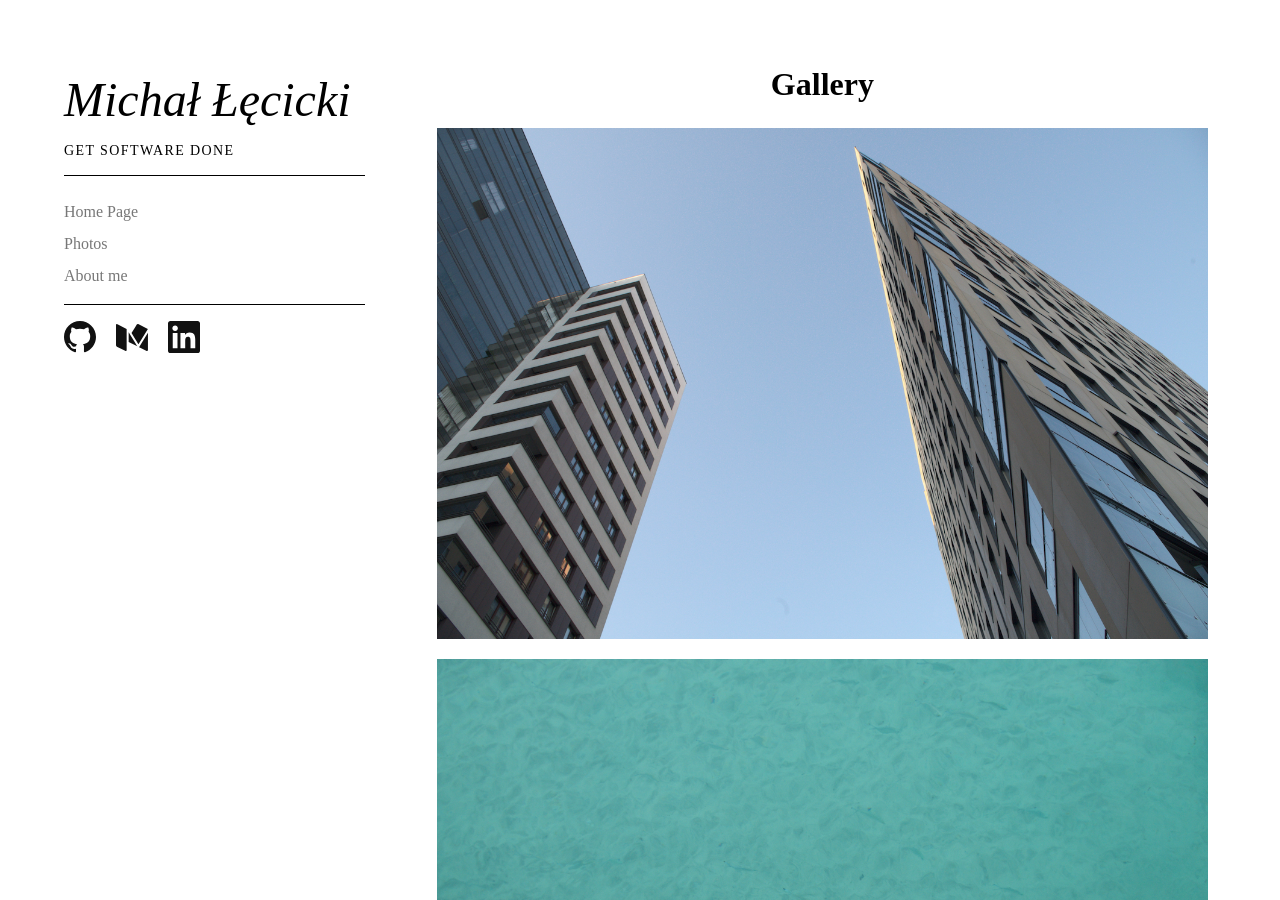
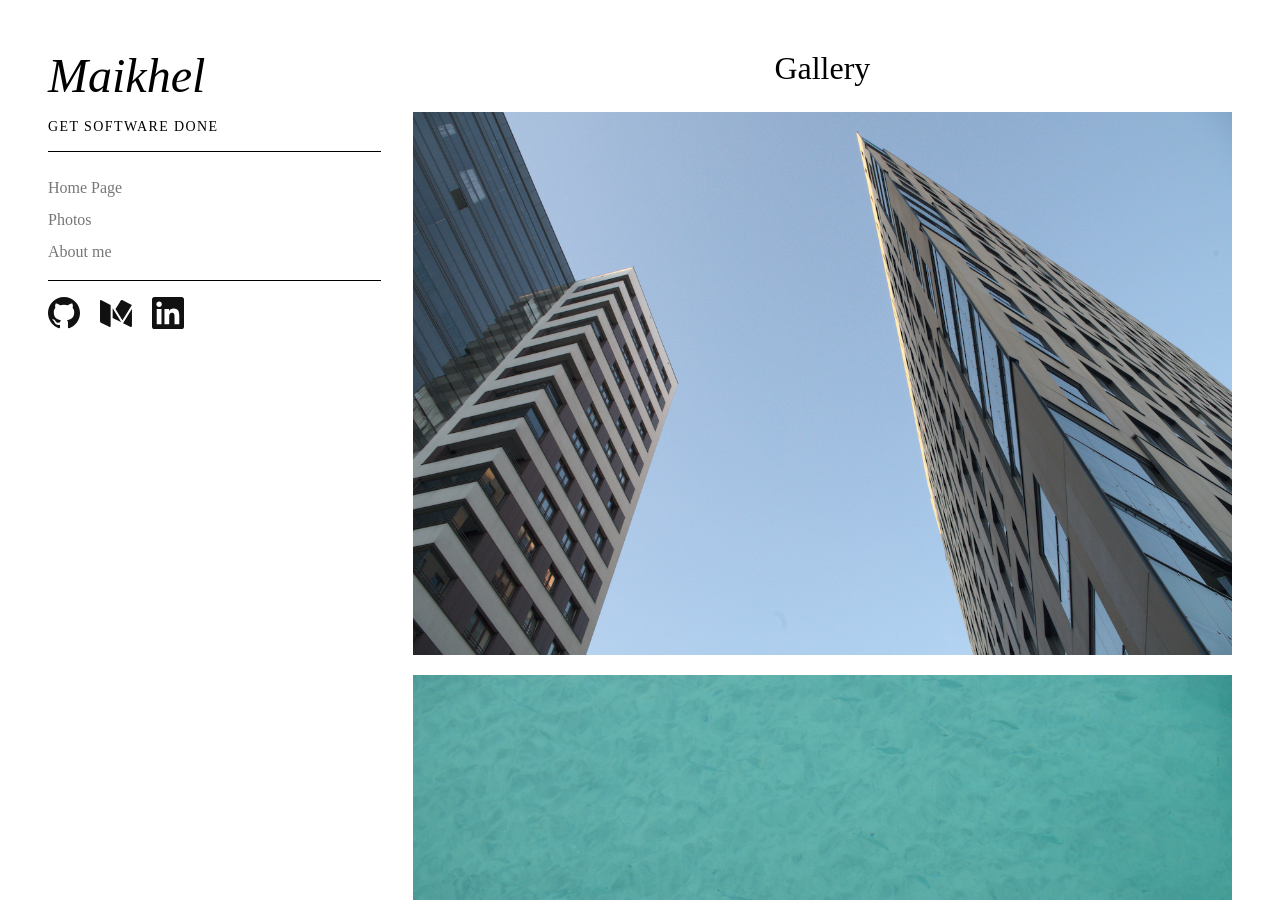
Before and after one commit to maikhel/maikhel.github.io, a Jekyll site: the page built from gallery.html, in a window 1280 px wide and 900 px high. Built offline with Jekyll 4.4.1, drawn with Linux system fonts in a browser that asks for light colours.

Commit message:
Make pages more responsive

```diff
--- a/_includes/sidebar.html
+++ b/_includes/sidebar.html
@@ -1,4 +1,4 @@
-<h1 class="mt2 mb0 baskerville i fw1 f1">Michał Łęcicki</h1>
+<h1 class="mt0 mb0 baskerville i fw1 f1">Maikhel</h1>
 <h2 class="pv3 mv0 f6 fw4 ttu tracked bb">get software done</h2>
 <div class="w-100 pv3 f5 lh-copy bb">
   <a class="link dim gray f6 f5-ns db pt2" href="{{ site.homeurl }}" title="Home">Home Page</a>
@@ -6,13 +6,13 @@
   <a class="link dim gray f6 f5-ns db pt2" href="{{ site.about_page }}" title="About">About me</a>
 </div>
 <div class="w-100 pv3 db f5 lh-copy">
-  <a class="link near-black hover-silver dib h2 w2 mr3" href="https://github.com/maikhel" target="_blank" title="GitHub">
+  <a class="link near-black hover-silver dib h2 w2 mr2 mr3-l" href="https://github.com/maikhel" target="_blank" title="GitHub">
     <svg fill="currentColor" xmlns="http://www.w3.org/2000/svg" viewBox="0 0 16 16" fill-rule="evenodd" clip-rule="evenodd" stroke-linejoin="round" stroke-miterlimit="1.414"><path d="M8 0C3.58 0 0 3.582 0 8c0 3.535 2.292 6.533 5.47 7.59.4.075.547-.172.547-.385 0-.19-.007-.693-.01-1.36-2.226.483-2.695-1.073-2.695-1.073-.364-.924-.89-1.17-.89-1.17-.725-.496.056-.486.056-.486.803.056 1.225.824 1.225.824.714 1.223 1.873.87 2.33.665.072-.517.278-.87.507-1.07-1.777-.2-3.644-.888-3.644-3.953 0-.873.31-1.587.823-2.147-.083-.202-.358-1.015.077-2.117 0 0 .672-.215 2.2.82.638-.178 1.323-.266 2.003-.27.68.004 1.364.092 2.003.27 1.527-1.035 2.198-.82 2.198-.82.437 1.102.163 1.915.08 2.117.513.56.823 1.274.823 2.147 0 3.073-1.87 3.75-3.653 3.947.287.246.543.735.543 1.48 0 1.07-.01 1.933-.01 2.195 0 .215.144.463.55.385C13.71 14.53 16 11.534 16 8c0-4.418-3.582-8-8-8"/></svg>
   </a>
-  <a class="link hover-silver near-black dib h2 w2 mr3" href="https://medium.com/@maikhel" target="_blank" title="Medium">
+  <a class="link hover-silver near-black dib h2 w2 mr2 mr3-l" href="https://medium.com/@maikhel" target="_blank" title="Medium">
     <svg fill="currentColor" xmlns="http://www.w3.org/2000/svg" viewBox="0 0 16 16" fill-rule="evenodd" clip-rule="evenodd" stroke-linejoin="round" stroke-miterlimit="1.414"><path d="M11.824 12.628l-.276.45.798.398 2.744 1.372c.15.076.294.11.418.11.278 0 .467-.177.467-.492V5.883l-4.15 6.745zm4.096-8.67c-.004-.003 0-.01-.003-.012l-4.825-2.412c-.06-.03-.123-.038-.187-.044-.016 0-.03-.01-.047-.01-.184 0-.368.092-.467.254l-.24.39-.5.814-1.89 3.08 1.89 3.076.5.813.5.812.59.95 4.71-7.64c.02-.03.01-.06-.02-.08zm-6.27 7.045L7.17 6.97l-.295-.477-.294-.477-.25-.416v4.867l3.32 1.663.5.25.5.25-.5-.813-.5-.813zM.737 1.68L.59 1.608c-.085-.042-.166-.062-.24-.062-.206 0-.35.16-.35.427v10.162c0 .272.2.594.442.716l4.145 2.08c.107.06.208.08.3.08.257 0 .438-.2.438-.53V4.01c0-.02-.012-.04-.03-.047L.738 1.68z"/></svg>
   </a>
-  <a class="link hover-silver near-black dib h2 w2 mr3" href="https://www.linkedin.com/in/maikhel" target="_blank" title="LinkedIn">
+  <a class="link hover-silver near-black dib h2 w2 mr2 mr3-l" href="https://www.linkedin.com/in/maikhel" target="_blank" title="LinkedIn">
     <svg fill="currentColor" xmlns="http://www.w3.org/2000/svg" viewBox="0 0 16 16" fill-rule="evenodd" clip-rule="evenodd" stroke-linejoin="round" stroke-miterlimit="1.414"><path d="M13.632 13.635h-2.37V9.922c0-.886-.018-2.025-1.234-2.025-1.235 0-1.424.964-1.424 1.96v3.778h-2.37V6H8.51V7.04h.03c.318-.6 1.092-1.233 2.247-1.233 2.4 0 2.845 1.58 2.845 3.637v4.188zM3.558 4.955c-.762 0-1.376-.617-1.376-1.377 0-.758.614-1.375 1.376-1.375.76 0 1.376.617 1.376 1.375 0 .76-.617 1.377-1.376 1.377zm1.188 8.68H2.37V6h2.376v7.635zM14.816 0H1.18C.528 0 0 .516 0 1.153v13.694C0 15.484.528 16 1.18 16h13.635c.652 0 1.185-.516 1.185-1.153V1.153C16 .516 15.467 0 14.815 0z" fill-rule="nonzero"/></svg>
   </a>
 
--- a/_layouts/default.html
+++ b/_layouts/default.html
@@ -2,12 +2,15 @@
 <html lang="en">
   {% include head.html %}
   <body>
-    <div class="cf pa4">
-      <div class="fl pa4 w-30">
+    <div class="cf pa3 pa4-ns baskerville">
+      <div class="fl w-100 w-30-l pa3-l">
         {% include sidebar.html %}
       </div>
-      <div class="fl pa4 w-70">
-        {{ content }}
+      <div class="fl w-100 w-70-l pa3-l">
+        <div class="w-100">
+          <h1 class="mb3 mt0 lh-title tc fw1">{{ page.title }}</h1>
+          {{ content }}
+        </div>
       </div>
     </div>
   </body>
--- a/about.html
+++ b/about.html
@@ -2,8 +2,6 @@
 layout: default
 title: About me
 ---
-<div class="w-80">
-  <h1 class="mb3 mt0 lh-title tc">About me</h1>
 <p class="f5 lh-copy">
   I'm Ruby on Rails developer, who seeks new technologies and more..
 
@@ -35,4 +33,3 @@
   purpose.
 </p>
 </div>
-</div>
--- a/gallery.html
+++ b/gallery.html
@@ -1,13 +1,11 @@
 ---
 layout: default
+title: Gallery
 ---
 
-<div class="w-100">
-  <h1 class="mb3 mt0 lh-title tc">Gallery</h1>
-  {% assign image_files = site.static_files | where: "image", true %}
-  {% for image in image_files %}
-  <div class="fl pa2 w-100">
-    <img src={{ image.path }} class="w-100 f5" alt="photo">
-  </div>
-  {% endfor %}
+{% assign image_files = site.static_files | where: "image", true %}
+{% for image in image_files %}
+<div class="fl pv2-ns w-100">
+  <img src={{ image.path }} class="w-100 f5" alt="photo">
 </div>
+{% endfor %}
--- a/index.html
+++ b/index.html
@@ -1,10 +1,8 @@
 ---
 layout: default
-title: Michał Łęcicki
+title: Blog posts
 ---
 
-<section class="mw7 center avenir">
-  <h2 class="baskerville fw1 ph3 ph0-l">News</h2>
 <article class="bt bb b--black-10">
   <a class="db pv4 ph3 ph0-l no-underline black dim" href="#0">
     <div class="flex flex-column flex-row-ns">
@@ -62,4 +60,3 @@
     </div>
   </a>
 </article>
-</section>
```
Lines whose indentation alone changed are shown as unchanged.
